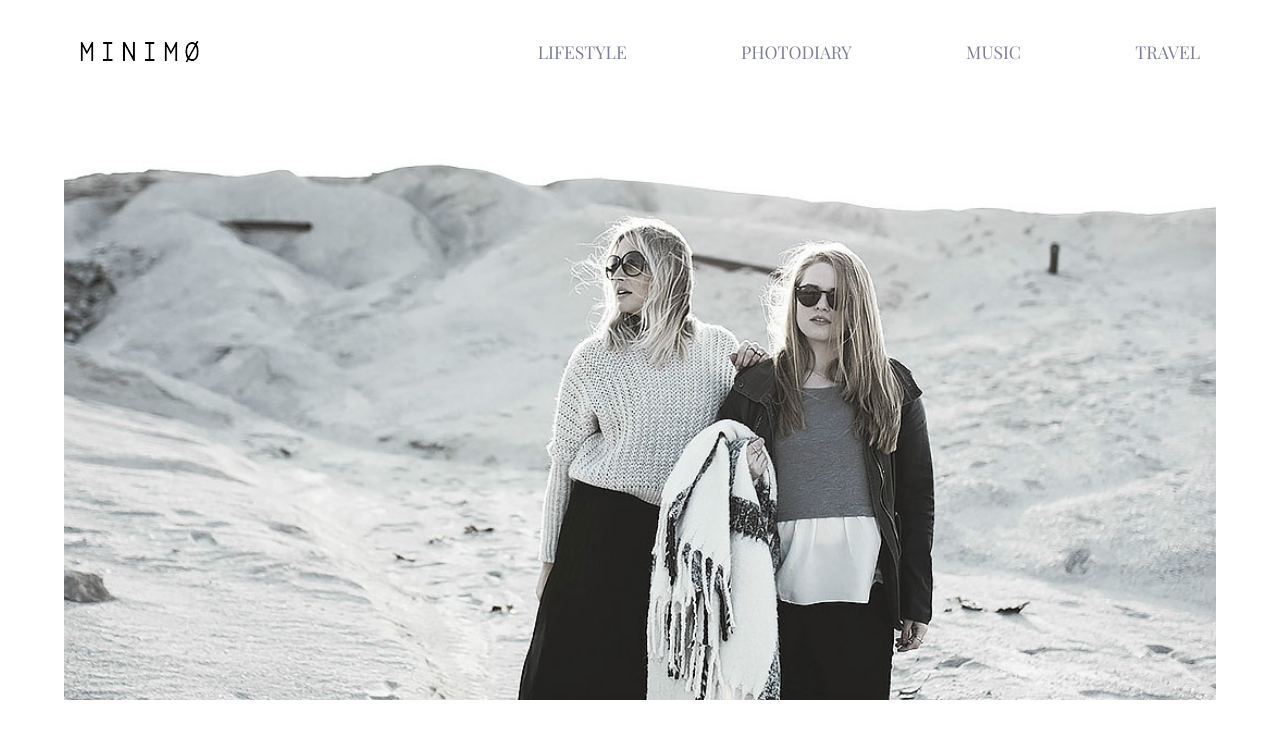
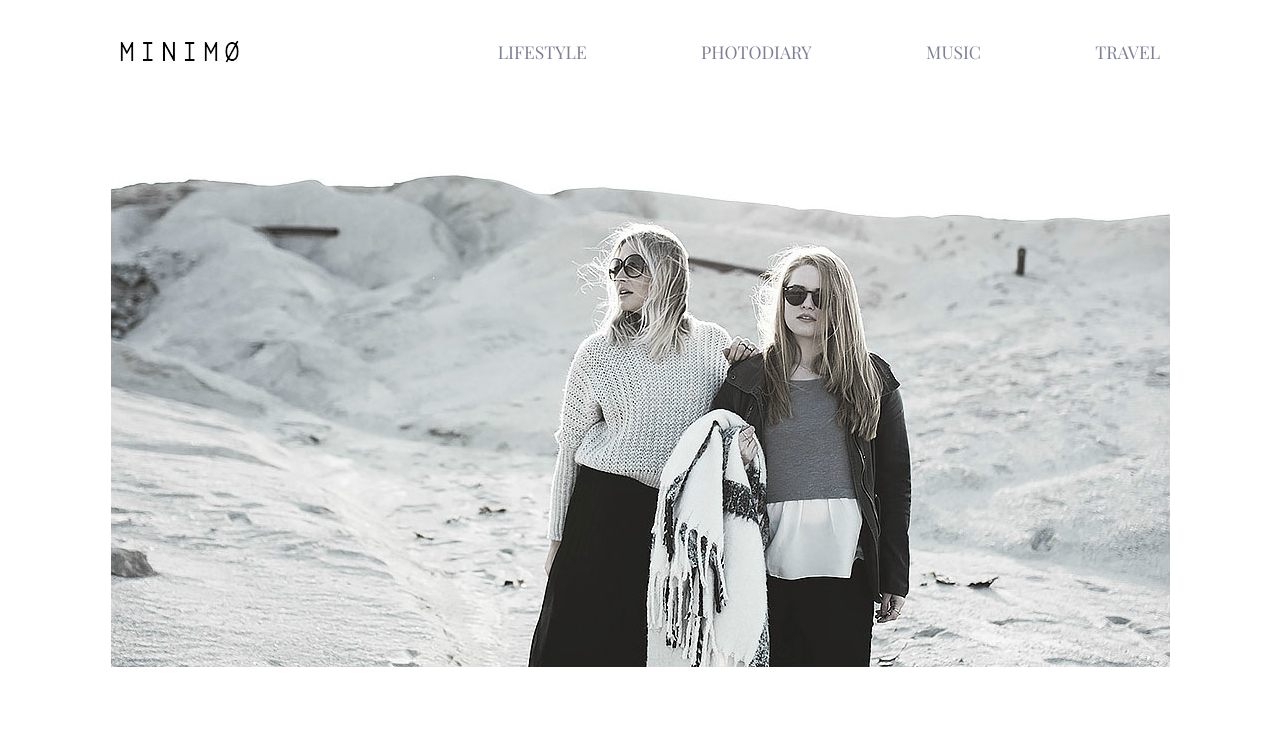
Before and after one commit to cezaryB/minimo, a plain HTML site: page index.html in a window 1280 px wide. Drawn offline with nearby package versions, Linux system fonts and the light colour scheme.

Commit message:
Add files via upload

```diff
--- a/css/styles.css
+++ b/css/styles.css
@@ -4,8 +4,6 @@
 
 body {
 	background-color: #fff;
-	margin: 0 auto;
-	text-align: center;
 }
 
 a {
@@ -13,6 +11,11 @@ a {
 	color: rgba(71, 71, 107, .7);
 }
 
+.container {
+	max-width: 1200px;
+	margin: 0 auto;
+	text-align: center;
+}
 
 /* header and navigation menu */
 
@@ -34,6 +37,23 @@ a {
 	padding: 5px 0;
 }
 
+.header-photo {
+	background-image: url("../images/Header_photo.jpg");
+	background-repeat: no-repeat;
+	background-position: center;
+	height: 600px;
+}
+
+.header-photo img {
+	margin: 0 auto;
+	width: 90%;
+}
+
+.clearfix:after {
+	content: "";
+	display: table;
+	clear: both;
+}
 
 @media (min-width: 768px) {
 
--- a/index.html
+++ b/index.html
@@ -8,10 +8,10 @@
 		<link rel="stylesheet" href="css/normalize.css" />
 		<link href="https://fonts.googleapis.com/css?family=Playfair+Display|Ubuntu" rel="stylesheet">
 		<link rel="stylesheet" href="css/styles.css" />
-		<script src="js/picturefill.min.js" async></script>
 	</head>
 	<body>
-		<header>
+		<div class="container">
+			<header class="clearfix">
 					<img class="minimo" src="images/Minimo.jpg" alt="Minimo logo">
 				<div class="main-nav">
 					<ul>
@@ -21,12 +21,9 @@
 						<li><a href="#travel">travel</a></li>
 					</ul>
 				</div>
-			<div>
-				<picture>
-					<source srcset="images/Header_photo.jpg 1059w, images/Header_photo_rectangle.jpg 778w, images/Header_photo_square.jpg 429w" sizes="90vw" />
-					<img src="images/Header_photo.jpg" alt="picture of two women surrounded by sand" />
-				</picture>
+			</header>
+			<div class="header-photo">
 			</div>
-		</header>
+		</div>
 	</body>
 </html>
```
Lines whose indentation alone changed are shown as unchanged.
